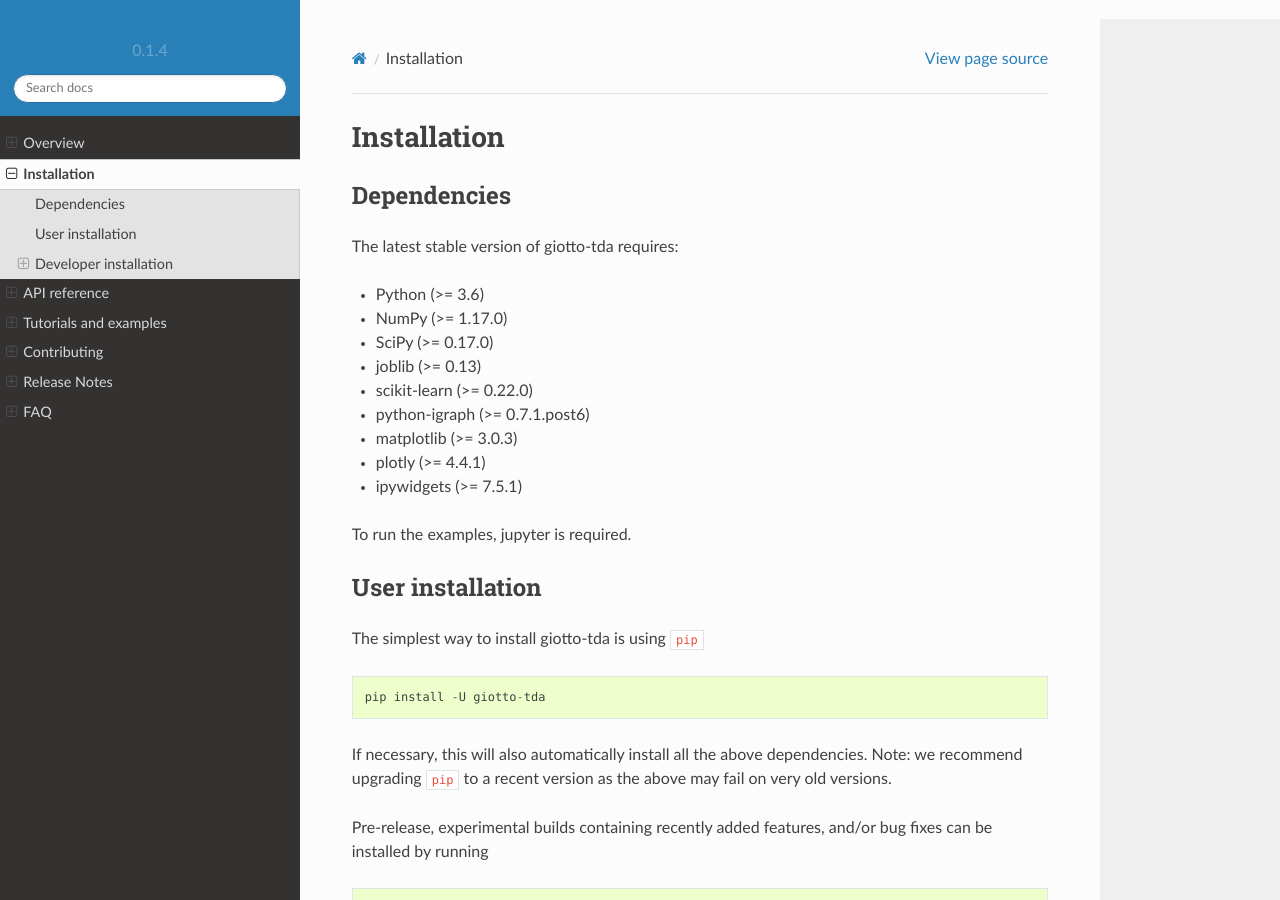
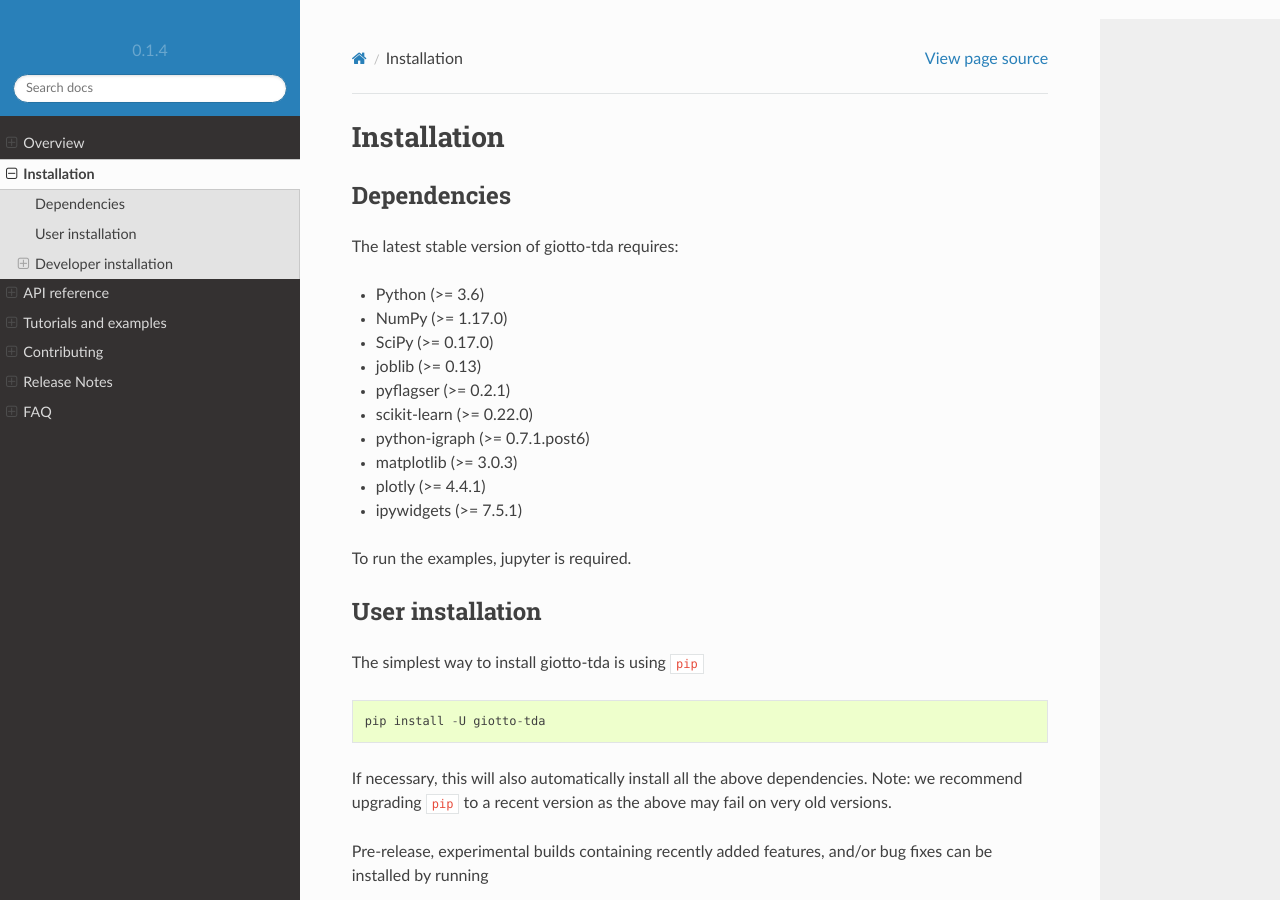
Before and after one commit to giotto-ai/giotto-tda, a Sphinx documentation site: the page built from doc/installation.rst, in a window 1280 px wide and 900 px high. Built offline with Sphinx 7.4.7 and the Read the Docs theme 2.0.0, drawn with Linux system fonts in a browser that asks for light colours; pages that are not in the unit, such as notebooks, are missing from menus; comment, search, counter and statistics services are not loaded; the version number is read from the project's files by our own code.

Commit message:
Add pyflagser to GH pages installation instructions

```diff
--- a/doc/installation.rst
+++ b/doc/installation.rst
@@ -14,6 +14,7 @@
 - NumPy (>= 1.17.0)
 - SciPy (>= 0.17.0)
 - joblib (>= 0.13)
+- pyflagser (>= 0.2.1)
 - scikit-learn (>= 0.22.0)
 - python-igraph (>= 0.7.1.post6)
 - matplotlib (>= 3.0.3)
```
